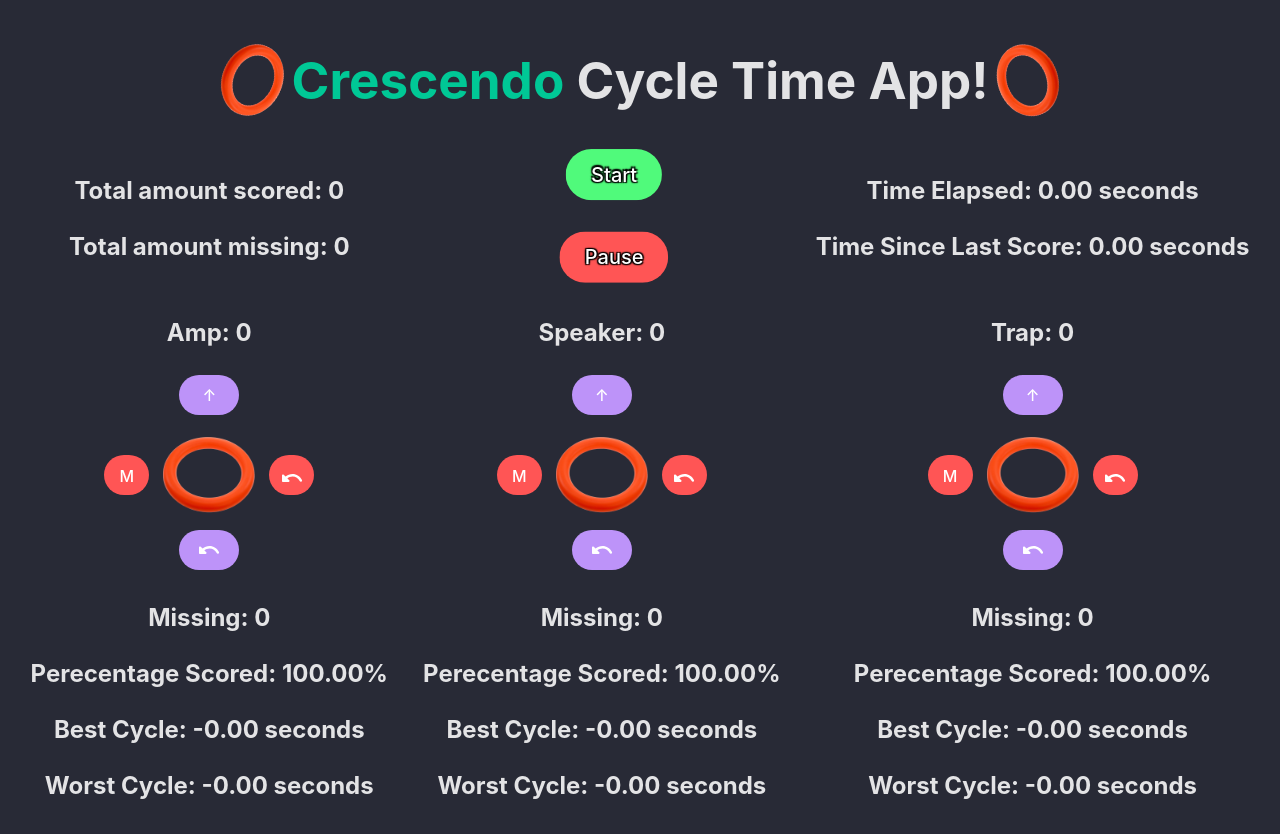
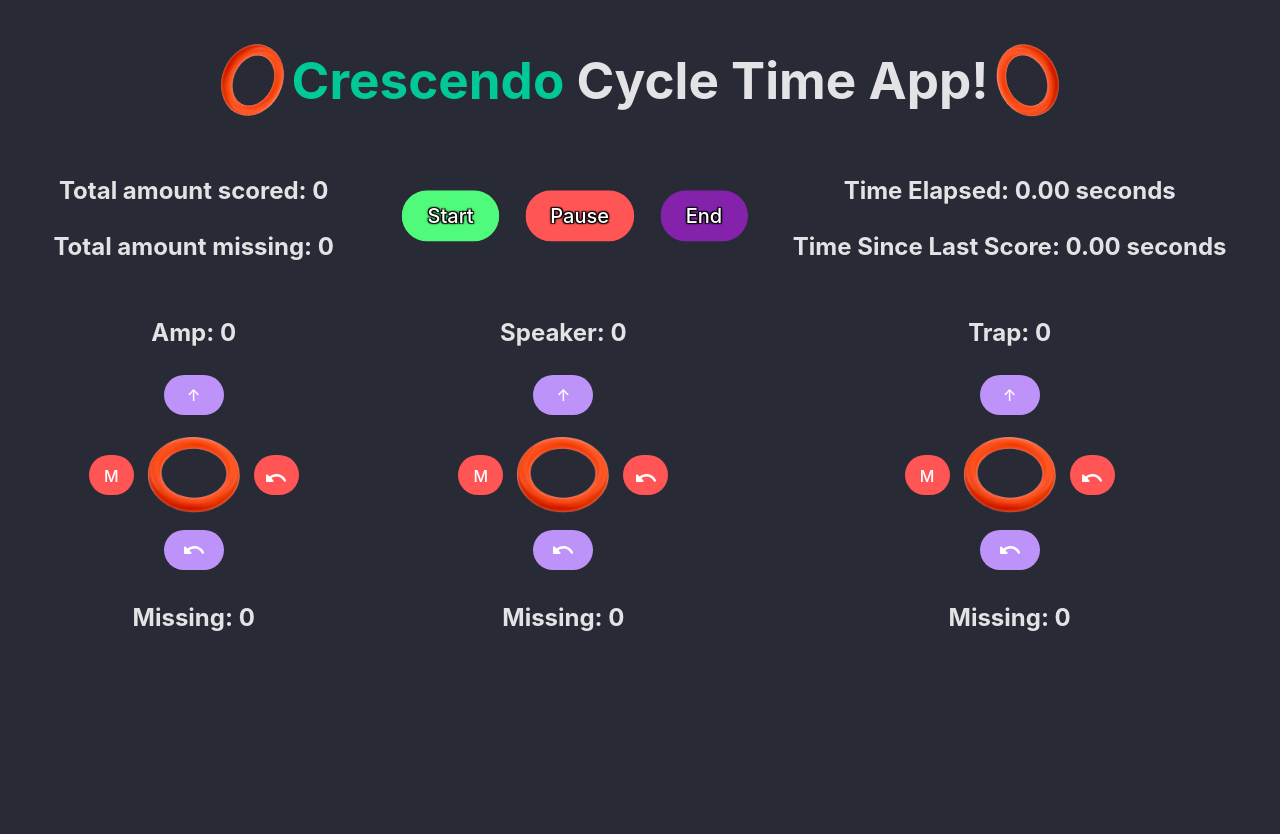
Before and after one commit to frc5431/CrescendoCycleTime, a React (Vite) app: page / in a window 1280 px wide. After the commit the page ends 800 px from the top, so only its background shows below. Built offline with nearby package versions, Linux system fonts and the light colour scheme.

Commit message:
RANODM SUTFF ME TOO A:LZT TO MESSAGE

```diff
--- a/src/App.tsx
+++ b/src/App.tsx
@@ -7,6 +7,8 @@
 import Options from './components/Options';
 import confetti from 'canvas-confetti';
 import NoteImg from "/src/assets/note.png"
+import ReactDOM from 'react-dom';
+import History from './components/History';
 
 function App() {
   const [started, setStarted] = useState(false);
@@ -14,7 +16,8 @@
   const [timeData, setTimeData] = useState(new TimeStorage([]));
   const [TSLS, setTSLS] = useState(0); // time since last scored
   const [timeElapsed, setTimeElapsed] = useState(0);
-
+  const canvasRef = useRef(null);
+  const [isEnd, setIsEnd] = useState(false);
 
 
 
@@ -37,8 +40,16 @@
   }, [timeData, timeElapsed, started]);
 
   return (
+    <>
+    {isEnd && (
+      <>
+        <History timeData={timeData}/>
+        <button onClick={reset}>Restart</button>
+      </>
+    )}
 
-
+    {!isEnd && (
+      <>
         <div className="grid">
           <div className="titlecontainer">
             <img className="reverselogo" src={NoteImg} alt="image of frc crescendo note" />
@@ -66,6 +77,7 @@
             <Options
               onClickPause={pauseInterval}
               onClickStart={startInterval}
+              onClickEnd={handleGameEnd}
             />
           </div>
 
@@ -78,9 +90,6 @@
               onMClickUp={() => { handleButtonClick(Type.Amp, false, true, false) }}
               onButtonDown={() => { handleButtonClick(Type.Amp, true, false, false) }}
               onButtonUp={() => { handleButtonClick(Type.Amp, true, true, true) }}
-          percentageScored={timeData.percentageScored(Type.Amp)}
-          bestCycle={timeData.bestCycle(Type.Amp) / 1000}
-          worstCycle={timeData.worstCycle(Type.Amp) / 1000}
             />
           </div>
           <div className='speaker'>
@@ -92,9 +101,6 @@
               onMClickUp={() => { handleButtonClick(Type.Speaker, false, true, false) }}
               onButtonDown={() => { handleButtonClick(Type.Speaker, true, false, false) }}
               onButtonUp={() => { handleButtonClick(Type.Speaker, true, true, true) }}
-          percentageScored={timeData.percentageScored(Type.Speaker)}
-          bestCycle={timeData.bestCycle(Type.Speaker) / 1000}
-          worstCycle={timeData.worstCycle(Type.Speaker) / 1000}
             />
           </div>
           <div className='trap'>
@@ -106,15 +112,19 @@
               onMClickUp={() => { handleButtonClick(Type.Trap, false, true, false) }}
               onButtonDown={() => { handleButtonClick(Type.Trap, true, false, false) }}
               onButtonUp={() => { handleButtonClick(Type.Trap, true, true, true) }}
-          percentageScored={timeData.percentageScored(Type.Trap)}
-          bestCycle={timeData.bestCycle(Type.Trap) / 1000}
-          worstCycle={timeData.worstCycle(Type.Trap) / 1000}
             />
           </div>
 
 
+          {ReactDOM.createPortal((<>
+            <canvas ref={canvasRef}/>
 
+          </>), window.document.body)}
         </div>
+      </>
+    )}
+
+    </>
 
   )
 
@@ -124,12 +134,16 @@
     }
 
     if (isUp) {
+      if (type === Type.Trap && isScore && timeData.getCount(Type.Trap, true ) > 2) {
+        return;
+      }
+
       const times: Event[] = [...timeData.getTimes(), new Event(type, timeElapsed, isScore)];
       setTimeData(new TimeStorage(times));
 
-      if (confettiBool) {
+      if (confettiBool && canvasRef.current) {
 
-        confetti({
+        confetti.create(canvasRef.current, {resize: true})({
           particleCount: 200,
           spread: 360,
           origin: { y: Math.random() - 0.2, x: Math.random() },
@@ -172,6 +186,17 @@
     setStarted(false);
   }
 
+  function handleGameEnd() {
+    setIsEnd(true);
+    pauseInterval();
+  }
+
+  function reset() {
+    setIsEnd(false);
+    setTimeData(new TimeStorage([]));
+    setTSLS(0);
+    setTimeElapsed(0);
+  }
 }
 
 export default App;
--- a/src/components/Counter.tsx
+++ b/src/components/Counter.tsx
@@ -8,12 +8,9 @@
   onButtonDown: () => void;
   onMClickUp: () => void;
   onMClickDown: () => void;
-  percentageScored: number;
-  bestCycle: number;
-  worstCycle: number;
 }
 
-function Counter({ name, count, countM, onButtonDown, onButtonUp, onMClickDown, onMClickUp, percentageScored, bestCycle, worstCycle }: Props) {
+function Counter({ name, count, countM, onButtonDown, onButtonUp, onMClickDown, onMClickUp}: Props) {
 
   return (
     <>
@@ -41,21 +38,6 @@
           Average Time to Score: {averageTimeToScore}
         </h2>
       </div> */}
-      <div>
-        <h2>
-          Perecentage Scored: {percentageScored.toFixed(2)}%
-        </h2>
-      </div>
-      <div>
-        <h2>
-          Best Cycle: {bestCycle.toFixed(2)} seconds
-        </h2>
-      </div>
-      <div>
-        <h2>
-          Worst Cycle: {worstCycle.toFixed(2)} seconds
-        </h2>
-      </div>
     </>
   )
 }
--- /dev/null
+++ b/src/components/History.tsx
@@ -0,0 +1,54 @@
+import React from 'react'
+import TimeStorage from '../TimeStorage';
+import { Type } from '../TimeStorage';
+interface Props {
+  timeData: TimeStorage
+}
+
+function History({timeData} : Props) {
+  const scores = timeData.getTimes().map((e, i) => {
+    const scoredMessage = e.isScore ? "Scored" : "Missed";
+    return <h2 id={i.toString()}>
+      <div>
+        Event {i+1} at {e.type.toLowerCase()}
+      </div>
+      <div>
+        {scoredMessage} at {(e.time/1000).toFixed(2)} seconds
+      </div>
+    </h2>
+  })
+  return (
+    <div>
+      <h1>
+        History
+      </h1>
+
+      {/* all events*/}
+      <div>
+        {scores}
+      </div>
+
+      {/* amp data*/}
+      <div>
+        <h2>
+          Perecentage Scored: {timeData.percentageScored(Type.Amp).toFixed(2)}%
+        </h2>
+        <h2>
+          Best Cycle: {(timeData.bestCycle(Type.Amp) / 1000).toFixed(2)} seconds
+        </h2>
+        <h2>
+          Worst Cycle: {(timeData.worstCycle(Type.Amp) / 1000).toFixed(2)} seconds
+        </h2>
+      </div>
+    </div>
+                  // percentageScored={timeData.percentageScored(Type.Speaker)}
+                  // bestCycle={timeData.bestCycle(Type.Speaker) / 1000}
+                  // worstCycle={timeData.worstCycle(Type.Speaker) / 1000}
+
+              //     percentageScored={timeData.percentageScored(Type.Trap)}
+              // bestCycle={timeData.bestCycle(Type.Trap) / 1000}
+              // worstCycle={timeData.worstCycle(Type.Trap) / 1000}
+  )
+}
+
+export default History;
--- a/src/components/Options.tsx
+++ b/src/components/Options.tsx
@@ -1,14 +1,16 @@
 interface Props {
   onClickPause: () => void;
   onClickStart: () => void;
+  onClickEnd: () => void;
 }
 
-function Options ({onClickPause, onClickStart}: Props) {
+function Options ({onClickPause, onClickStart, onClickEnd}: Props) {
   return (
-    <>
+    <div>
     <button onClick={onClickStart} className="startbutton">Start</button>
     <button onClick={onClickPause} className="pausebutton">Pause</button>
-  </>
+    <button onClick={onClickEnd} className="endbutton ">End</button>
+  </div>
   )
 }
 
--- a/src/index.css
+++ b/src/index.css
@@ -48,6 +48,13 @@
 .timeInfo {
   grid-row: 2;
   grid-column: 3;
+}
+
+.historyGrid {
+  display: grid;
+  grid-template-columns: auto;
+  gap: 10px;
+  padding: 10px;
 }
 
 .grid {
@@ -151,6 +158,11 @@
   text-shadow: 1px 1px 1px #000, -1px -1px 1px #000, 1px -1px 1px #000, -1px 1px 1px #000;
 }
 
+.endbutton {
+  text-shadow: 1px 1px 1px #000, -1px -1px 1px #000, 1px -1px 1px #000, -1px 1px 1px #000;
+  background-color: rgb(133, 34, 172);
+}
+
 .counterbuttonfix {
 
   display:flex;
```
Also changed, not shown: src/components/ScoreInfo.tsx (line endings or trailing spaces). Lines whose indentation alone changed are shown as unchanged.
